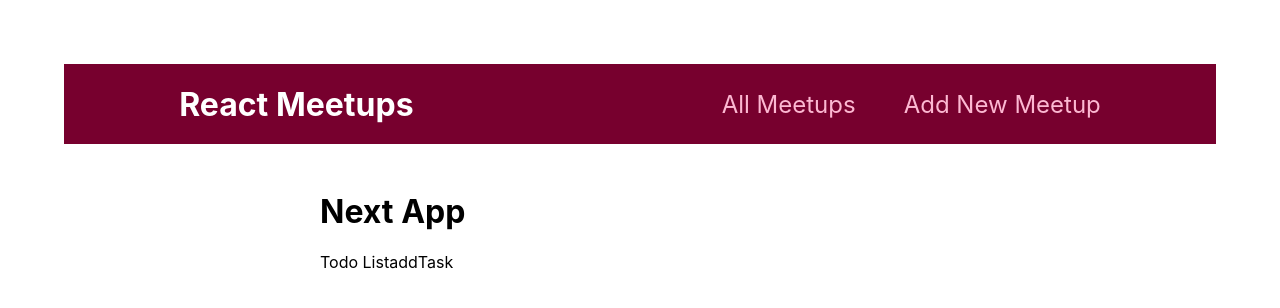
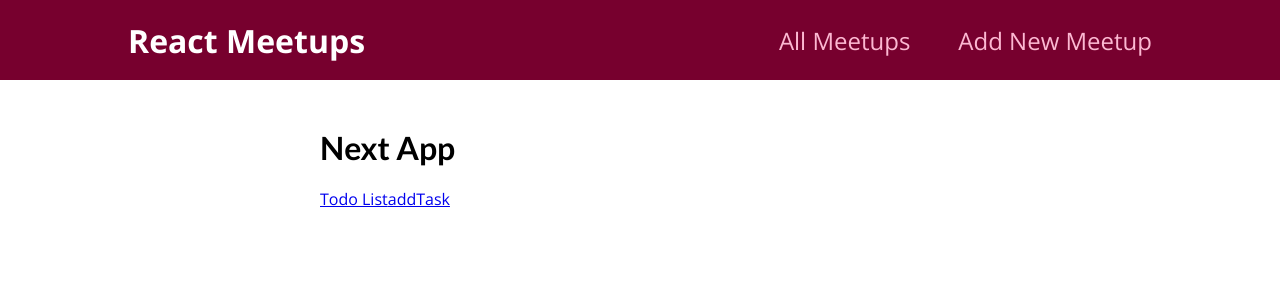
Before and after one commit to firstneverrest/NextJS-Learning, a Next.js app: page / in a window 1280 px wide. Shown: the top 308 px of the page. Built offline with nearby package versions, Linux system fonts and the light colour scheme.

Commit message:
style: change global style

```diff
--- a/styles/globals.css
+++ b/styles/globals.css
@@ -1,16 +1,19 @@
-html,
-body {
-  padding: 0;
-  margin: 2rem;
-  font-family: -apple-system, BlinkMacSystemFont, Segoe UI, Roboto, Oxygen,
-    Ubuntu, Cantarell, Fira Sans, Droid Sans, Helvetica Neue, sans-serif;
-}
-
-a {
-  color: inherit;
-  text-decoration: none;
-}
+@import url('https://fonts.googleapis.com/css2?family=Lato:wght@700&family=Open+Sans:wght@400;700&display=swap');
 
 * {
   box-sizing: border-box;
 }
+
+body {
+  font-family: 'Open Sans', 'Lato', sans-serif;
+  margin: 0;
+}
+
+h1,
+h2,
+h3,
+h4,
+h5,
+h6 {
+  font-family: 'Lato', sans-serif;
+}
```
